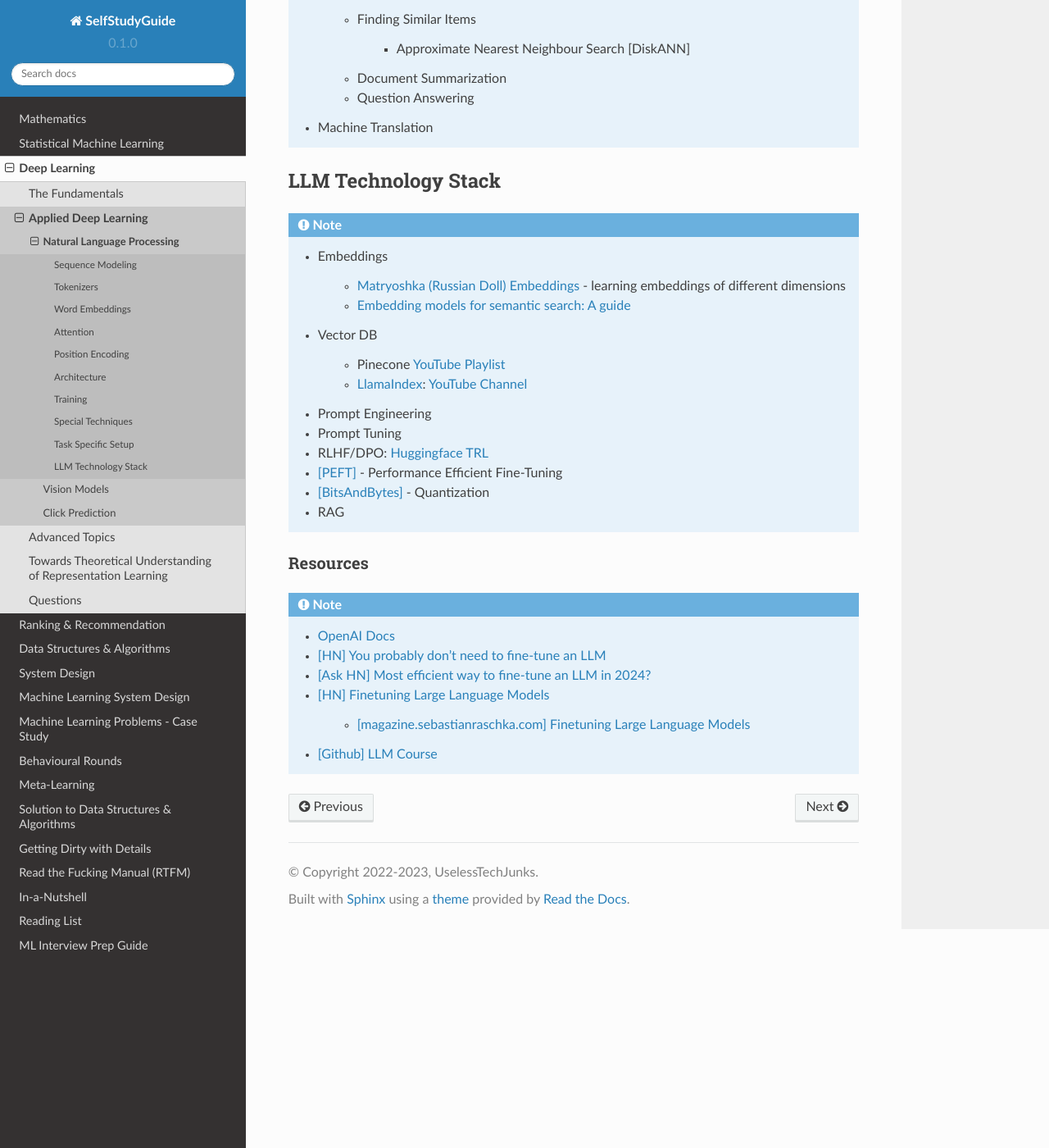
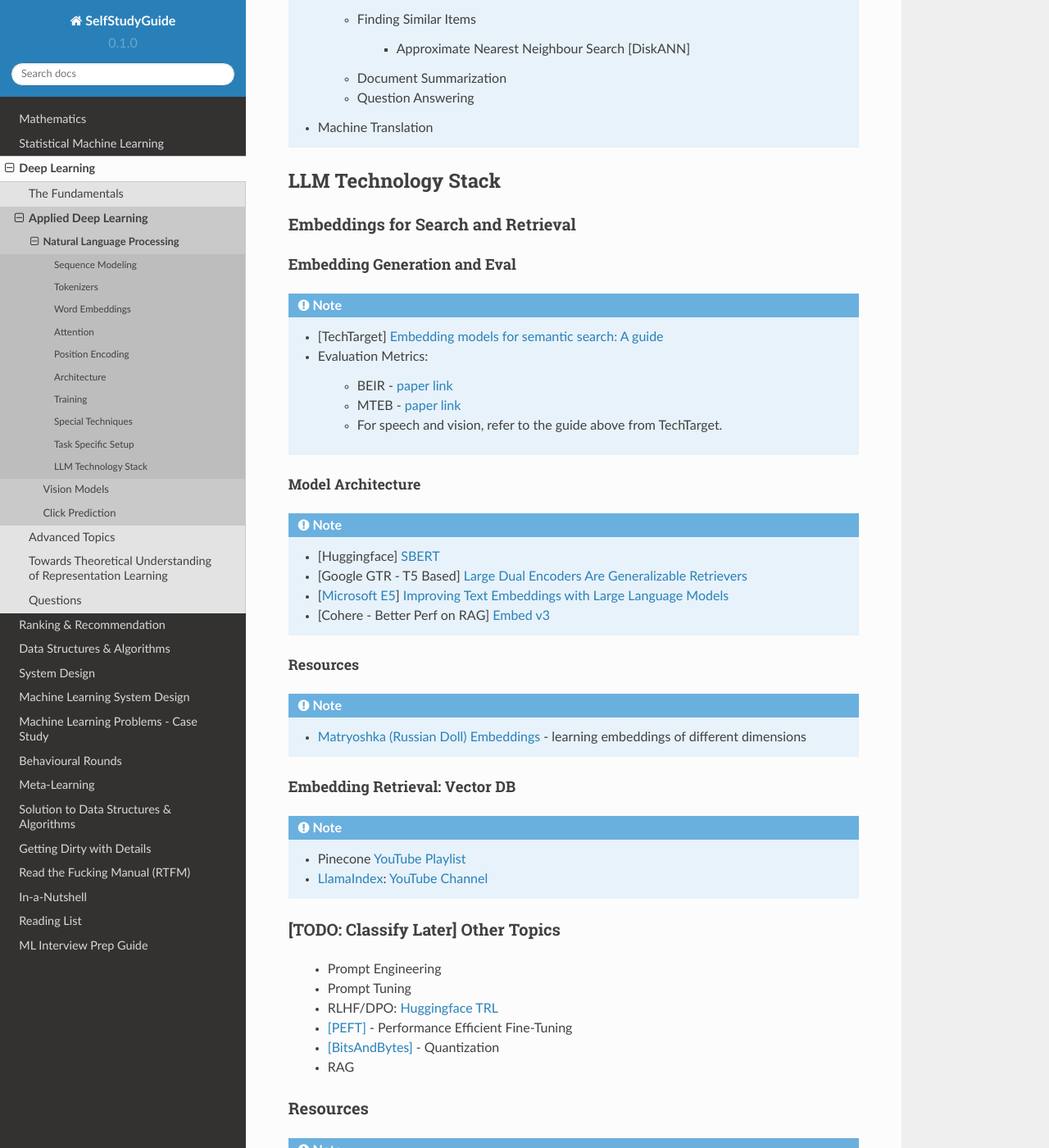
Before and after one commit to uselesstechjunks/leetcode, a Sphinx documentation site: the page built from docs/source/dl/application/nlp.rst, in a window 1280 px wide and 1400 px high, scrolled down 6284 px. Shown: the whole window at 82% size. Built offline with Sphinx 7.4.7 and the Read the Docs theme 2.0.0, drawn with Linux system fonts in a browser that asks for light colours.

Commit message:
Update nlp.rst

```diff
--- a/docs/source/dl/application/nlp.rst
+++ b/docs/source/dl/application/nlp.rst
@@ -239,15 +239,39 @@ Task Specific Setup
 *****************************************************************************************
 LLM Technology Stack
 *****************************************************************************************
+Embeddings for Search and Retrieval
+=========================================================================================
+Embedding Generation and Eval
+-----------------------------------------------------------------------------------------
 .. note::
-	* Embeddings
+	* [TechTarget] `Embedding models for semantic search: A guide <https://www.techtarget.com/searchenterpriseai/tip/Embedding-models-for-semantic-search-A-guide>`_
+	* Evaluation Metrics:
 
-		* `Matryoshka (Russian Doll) Embeddings <https://huggingface.co/blog/matryoshka>`_ - learning embeddings of different dimensions
-		* `Embedding models for semantic search: A guide <https://www.techtarget.com/searchenterpriseai/tip/Embedding-models-for-semantic-search-A-guide>`_
-	* Vector DB
+		* BEIR - `paper link <https://openreview.net/pdf?id=wCu6T5xFjeJ>`_
+		* MTEB - `paper link <https://arxiv.org/pdf/2210.07316>`_
+		* For speech and vision, refer to the guide above from TechTarget.
 
-		* Pinecone `YouTube Playlist <https://youtube.com/playlist?list=PLRLVhGQeJDTLiw-ZJpgUtZW-bseS2gq9-&si=UBRFgChTmNnddLAt>`_
-		* `LlamaIndex <https://www.llamaindex.ai/>`_: `YouTube Channel <https://www.youtube.com/@LlamaIndex>`_
+Model Architecture
+^^^^^^^^^^^^^^^^^^^^^^^^^^^^^^^^^^^^^^^^^^^^^^^^^^^^^^^^^^^^^^^^^^^^^^^^^^^^^^^^^^^^^^^^^
+.. note::
+	* [Huggingface] `SBERT <https://sbert.net/docs/sentence_transformer/pretrained_models.html>`_
+	* [Google GTR - T5 Based] `Large Dual Encoders Are Generalizable Retrievers <https://arxiv.org/pdf/2112.07899>`_
+	* [`Microsoft E5 <https://github.com/microsoft/unilm/tree/master/e5>`_] `Improving Text Embeddings with Large Language Models <https://arxiv.org/pdf/2401.00368>`_
+	* [Cohere - Better Perf on RAG] `Embed v3 <https://cohere.com/blog/introducing-embed-v3>`_
+
+Resources
+^^^^^^^^^^^^^^^^^^^^^^^^^^^^^^^^^^^^^^^^^^^^^^^^^^^^^^^^^^^^^^^^^^^^^^^^^^^^^^^^^^^^^^^^^
+.. note::
+	* `Matryoshka (Russian Doll) Embeddings <https://huggingface.co/blog/matryoshka>`_ - learning embeddings of different dimensions
+
+Embedding Retrieval: Vector DB
+-----------------------------------------------------------------------------------------
+.. note::
+	* Pinecone `YouTube Playlist <https://youtube.com/playlist?list=PLRLVhGQeJDTLiw-ZJpgUtZW-bseS2gq9-&si=UBRFgChTmNnddLAt>`_
+	* `LlamaIndex <https://www.llamaindex.ai/>`_: `YouTube Channel <https://www.youtube.com/@LlamaIndex>`_
+
+[TODO: Classify Later] Other Topics
+=========================================================================================
 	* Prompt Engineering
 	* Prompt Tuning
 	* RLHF/DPO: `Huggingface TRL <https://huggingface.co/docs/trl/index>`_
```
